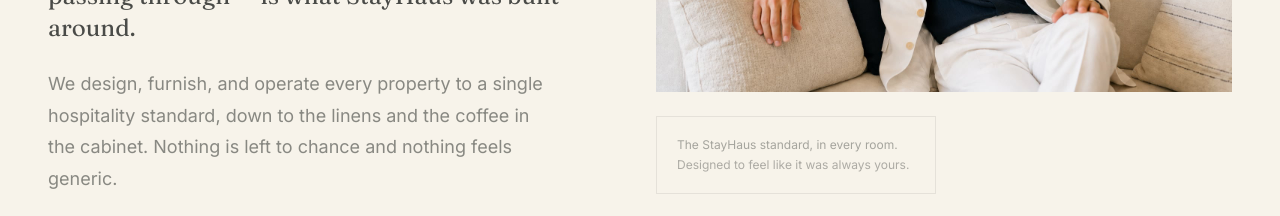
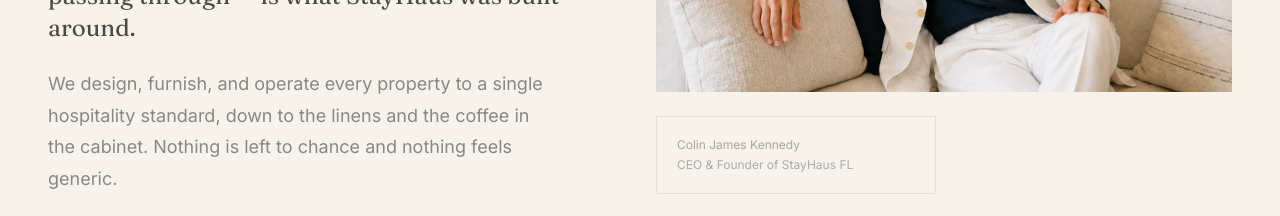
Before and after one commit to colinkennedy777/stayhaus, a Next.js app: page / in a window 1280 px wide. Shown: the part 1300-1516 px from the top of the page. Built offline with nearby package versions, Linux system fonts and the light colour scheme.

Commit message:
Philosophy caption: credit Colin James Kennedy as founder
Swaps the generic caption copy for the actual founder credit.

```diff
--- a/app/page.tsx
+++ b/app/page.tsx
@@ -130,17 +130,15 @@ export default function HomePage() {
             <div className="relative aspect-[3/2] overflow-hidden bg-sand-100">
               <Image
                 src="/images/home/philosophy.jpg"
-                alt="A StayHaus guest at ease in a thoughtfully designed living room"
+                alt="Colin James Kennedy, CEO and Founder of StayHaus FL"
                 fill
                 sizes="(min-width: 1024px) 46vw, 100vw"
                 className="object-contain"
               />
             </div>
             <div className="max-w-[280px] border border-ink/10 bg-cream p-5 mt-6">
-              <p className="caption text-ink">The StayHaus standard, in every room.</p>
-              <p className="mt-1 text-xs text-ink-soft/50">
-                Designed to feel like it was always yours.
-              </p>
+              <p className="caption text-ink">Colin James Kennedy</p>
+              <p className="mt-1 text-xs text-ink-soft/50">CEO &amp; Founder of StayHaus FL</p>
             </div>
           </Reveal>
         </div>
```
